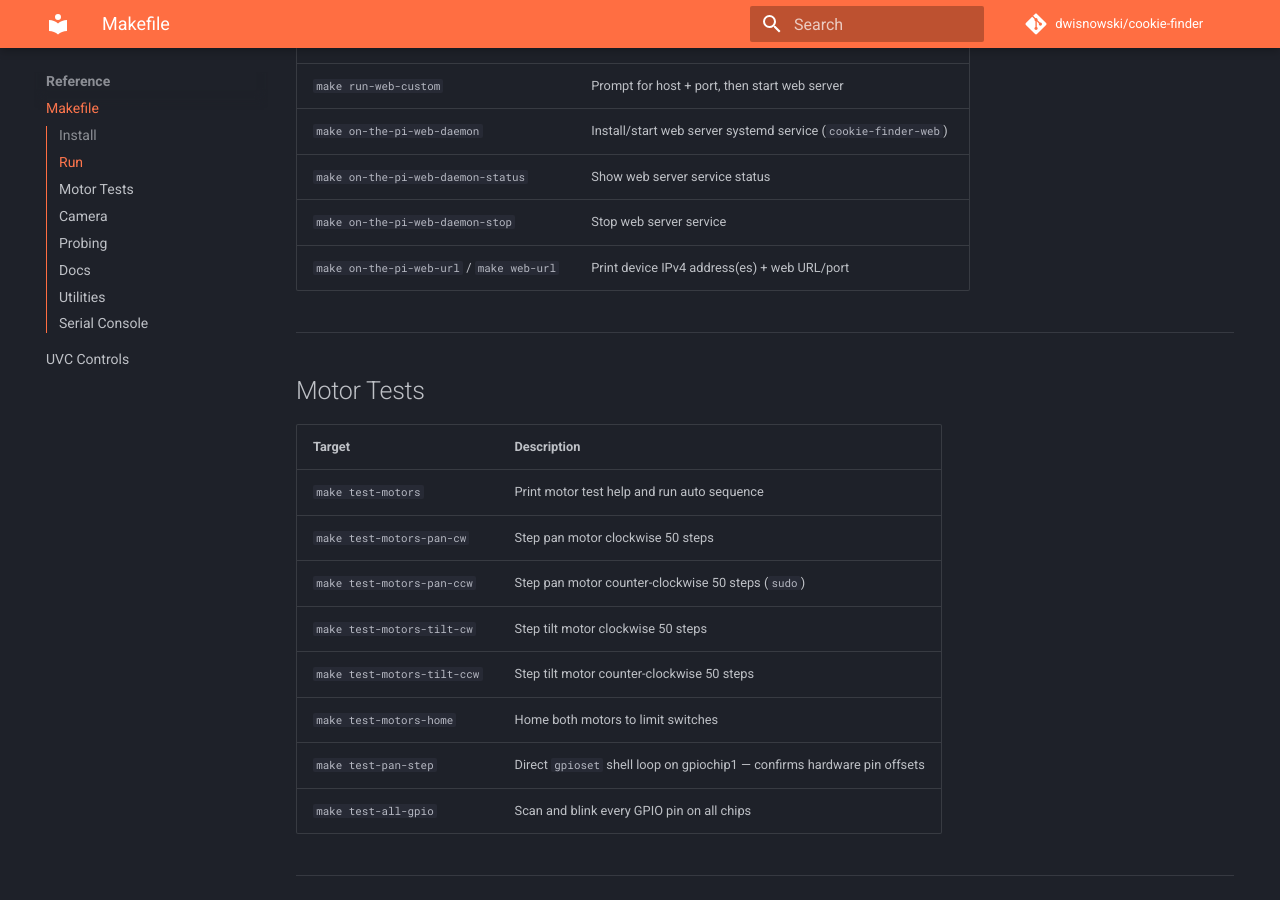
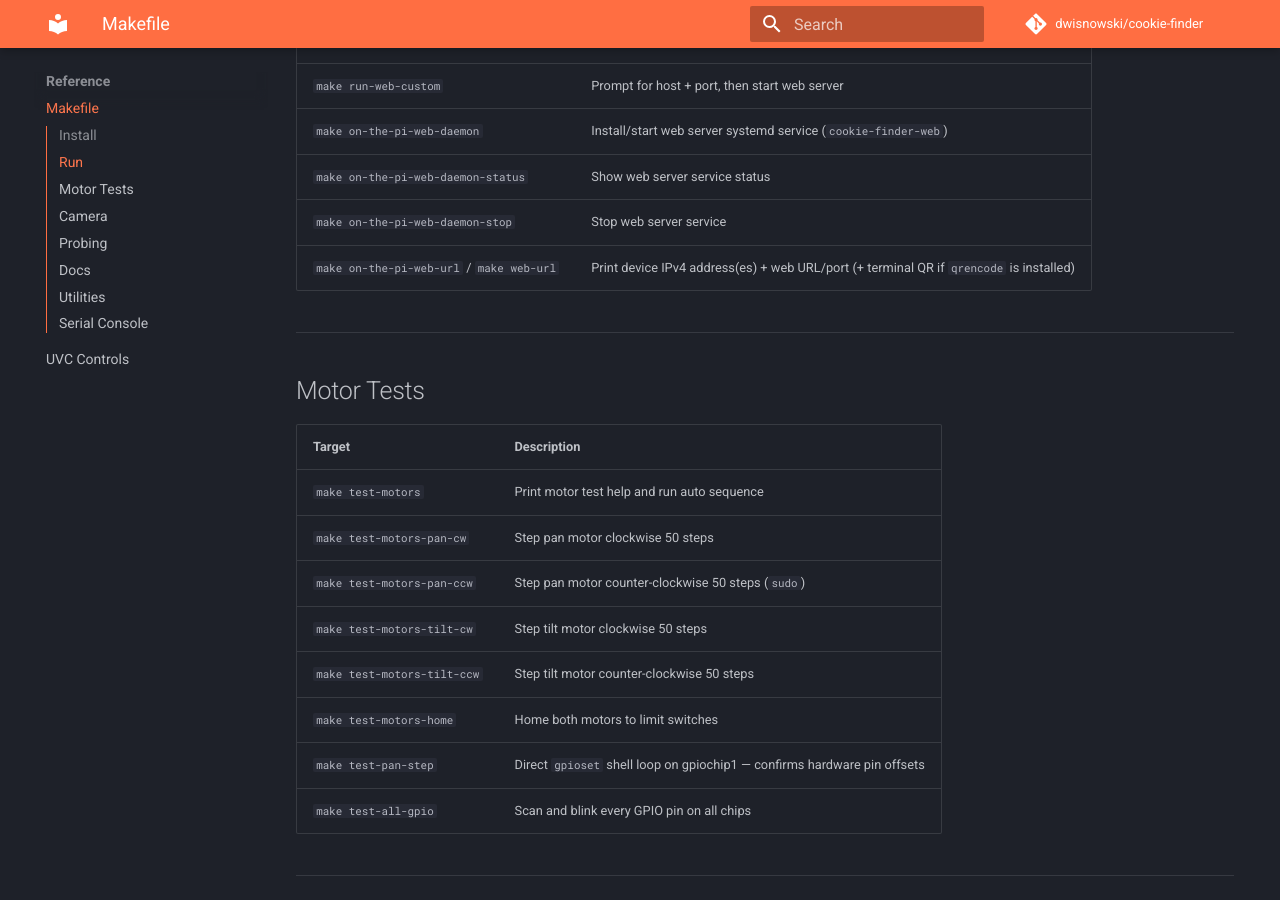
Before and after one commit to dwisnowski/cookie-finder, an MkDocs documentation site: the page built from docs/reference/makefile.md, in a window 1280 px wide and 900 px high, scrolled down 1123 px. Built offline with MkDocs 1.6.1 and Material for MkDocs 9.7.7, drawn with Linux system fonts in a browser that asks for light colours; comment, search, counter and statistics services are not loaded.

Commit message:
Enhance web URL command in Makefile and update documentation
- Added a check for `qrencode` installation in the `on-the-pi-web-url` target to print a terminal QR code if available.
- Updated the Makefile help section to reflect the QR code feature.
- Revised usage documentation to indicate the QR code output when using the `make on-the-pi-web-url` command.

```diff
--- a/docs/reference/makefile.md
+++ b/docs/reference/makefile.md
@@ -32,7 +32,7 @@
 | `make on-the-pi-web-daemon` | Install/start web server systemd service (`cookie-finder-web`) |
 | `make on-the-pi-web-daemon-status` | Show web server service status |
 | `make on-the-pi-web-daemon-stop` | Stop web server service |
-| `make on-the-pi-web-url` / `make web-url` | Print device IPv4 address(es) + web URL/port |
+| `make on-the-pi-web-url` / `make web-url` | Print device IPv4 address(es) + web URL/port (+ terminal QR if `qrencode` is installed) |
 
 ---
 
```
Also changed, not shown: docs/usage/running.md (+1 -1 lines), 1 other file.
